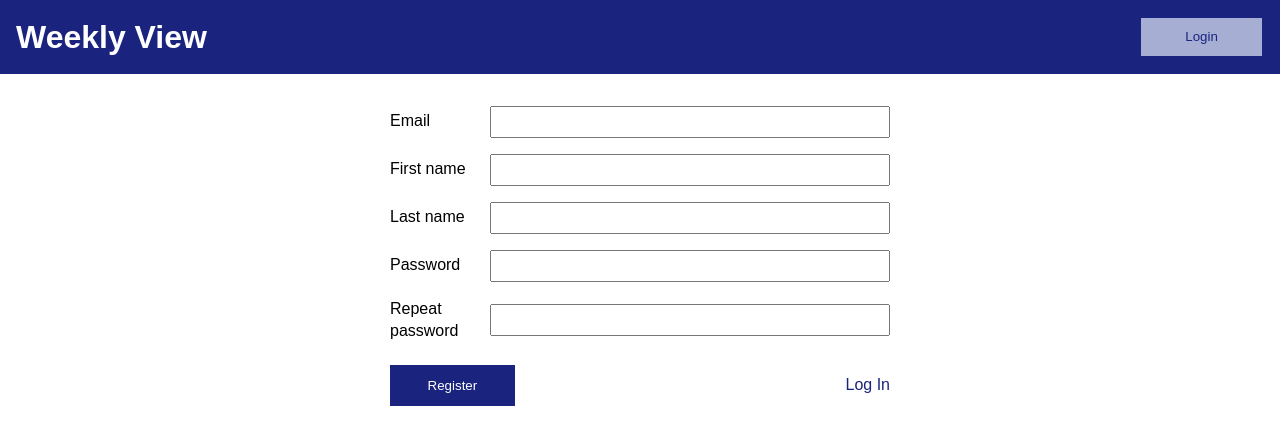
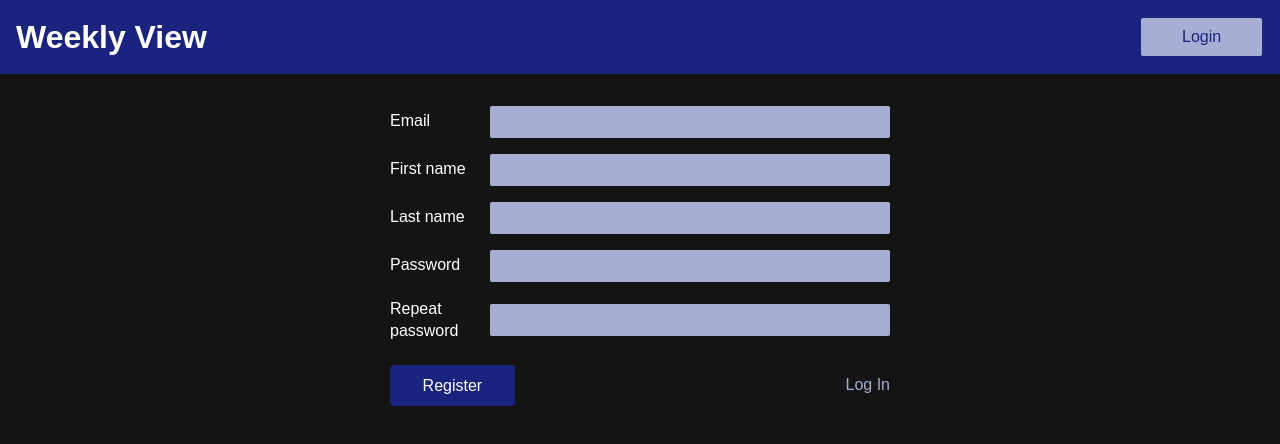
Before and after one commit to rachelrly/weekly-view-client, a Next.js app: page /register in a window 1280 px wide. Shown: the top 444 px of the page. Built offline with nearby package versions, Linux system fonts and the light colour scheme.

Commit message:
added dark theme to sass

```diff
--- a/components/Header.js
+++ b/components/Header.js
@@ -8,8 +8,12 @@ export default function Header(){
 //else show login button
     return (
         <header>
-            <h1>Weekly View</h1>
-            <button>Login</button>
+            <Link href='/'>
+                <h1>Weekly View</h1>
+            </Link>
+            <Link href='login'>
+                <a className='button'>Login</a>
+            </Link>
         </header>
     )
 }
--- a/components/Registration.js
+++ b/components/Registration.js
@@ -16,18 +16,20 @@ export default function Registration(){
 
     return(
         <section>
-        <form onSubmit={e=>handleRegister(e)}>
+        <form
+         onSubmit={e=>handleRegister(e)}
+         autoComplete='new-password'>
             <fieldset>
                 <label htmlFor='email'>Email</label>
-                <input name='email' type='text'/>
+                <input autoComplete='new-password' name='email' type='text'/>
             </fieldset>
             <fieldset>
                 <label htmlFor='firstName'>First name</label>
-                <input name='firstName' type='text'/>
+                <input autoComplete='new-password' name='firstName' type='text'/>
             </fieldset>
             <fieldset>
                 <label htmlFor='lastName'>Last name</label>
-                <input name='lastName' type='text'/>
+                <input autoComplete='new-password' name='lastName' type='text'/>
             </fieldset>
             <fieldset>
                 <label htmlFor='password'>Password</label>
--- a/styles/_base.sass
+++ b/styles/_base.sass
@@ -12,18 +12,25 @@ main
     line-height: $line-height
     font-size: $font-size-sm
     font-family: $font-family
+    color: $color-white
+    background-color: $color-background-dark
     section
         display: flex
         flex-direction: column
         padding: $spacer-sm
         align-items: center
 
-
-button
+button, .button
+    border-radius: 4px
     width: $button-width
     height: $button-height
     background-color: $color-accent
     color: $color-white
     border: 2px solid $color-accent
     outline: 0
-    /*SET FOCUS STATE FOR REG BUTTONS*/
+    font-size: $font-size-sm
+button:focus, button:hover,
+.button:focus, .button:hover
+    background-color: $color-accent-light
+    color: $color-accent
+    border: 2px solid $color-accent-light
--- a/styles/_form.sass
+++ b/styles/_form.sass
@@ -17,6 +17,10 @@ form
             height: 2rem
             font-size: $font-size-sm
             padding: $spacer-tiny
+            background-color: $color-accent-light
+            outline: 0
+            border: 0
+            border-radius: 2px
     .form-button-wrapper
         margin-top: $spacer-med
         display: flex
@@ -24,6 +28,6 @@ form
         align-items: center
         a
             text-decoration: none
+            color: $color-accent-light
+        a:focus, a:hover
             color: $color-accent
-        a:focus, a:hover
-            color: $color-accent-light
--- a/styles/_variables.sass
+++ b/styles/_variables.sass
@@ -1,6 +1,8 @@
 $color-accent-light:#a6afd3
 $color-accent: #1A237E
 $color-white: #fff
+
+$color-background-dark: hsl(229, 0%, 8%)
 
 /*placeholder variables*/
 
@@ -16,6 +18,8 @@ $font-size-lg: 2rem
 $button-height: 2.6rem
 $button-width: 7.8rem
 
+$border-radius: 4px
+
 $line-height: calc(1.4 * #{$font-size-sm})
 
 $font-family: sans-serif
--- a/styles/components/_header.sass
+++ b/styles/components/_header.sass
@@ -7,11 +7,15 @@ header
     h1
         color: $color-white
         font-family: $font-family
-    button
+    .button
         background-color: $color-accent-light
         color: $color-accent
+        display: flex
+        justify-content: center
+        align-items: center
+        text-decoration: none
 
-    button:focus, button:hover
+    .button:focus, .button:hover
         background-color: $color-accent
         border: 2px solid $color-accent-light
         color: $color-accent-light
```
Also changed, not shown: 1 other file (tests, documents, lock files or other folders).
